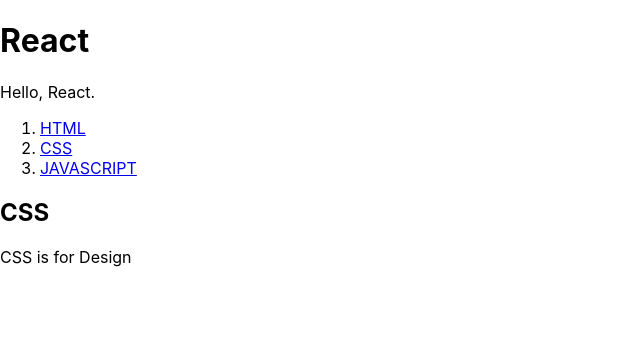
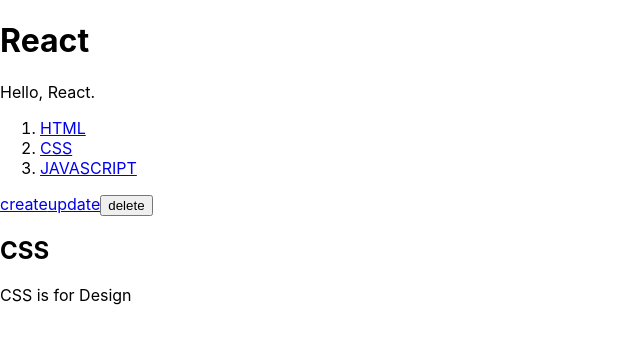
Before and after one commit to Conatuseus/studyReact, a React (Create React App) app: page / in a window 1280 px wide. Shown: the top 344 px of the page, without its empty margins (0-640 px from the left). Built offline with nearby package versions, Linux system fonts and the light colour scheme.

Commit message:
Delete 기능

```diff
--- a/src/App.js
+++ b/src/App.js
@@ -71,6 +71,24 @@
         i=i+1;
       }
   }
+  getControlComponent(){
+    return [
+        <a key="1" href="/create">create</a>,
+        <a key="2" href="/update">update</a>,
+        <input key="3" type="button" href="/delete" onClick={function(){
+            var newContents=this.state.contents.filter(function(el){
+              if(el.id !== this.state.selected_content_id){
+                return el;
+              }
+            }.bind(this));
+            this.setState({
+              contents:newContents,
+              mode:'welcome'
+            })
+        }.bind(this)} value="delete"></input>,
+    ];
+  }
+
   getContentComponent() {
     if(this.state.mode === 'read'){
       return <Content data={this.getSelectedContent()}> </Content>
@@ -92,6 +110,7 @@
             mode:'read'
           })
         }.bind(this)} data={this.state.contents}></TOC>
+        {this.getControlComponent()}
         {this.getContentComponent()}
       </div>
     );
```
